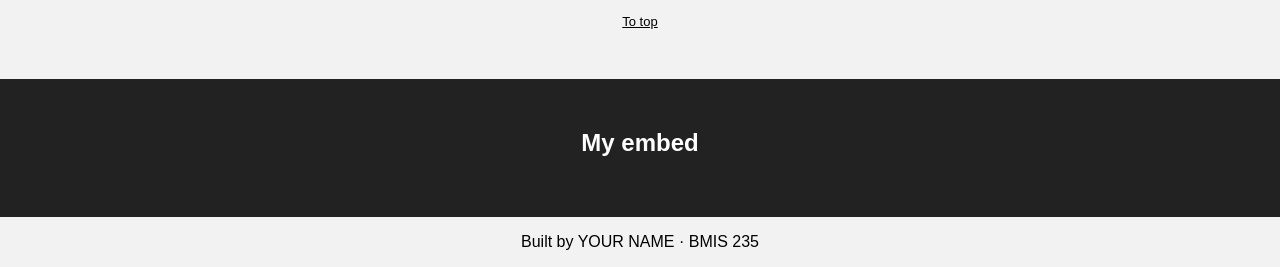
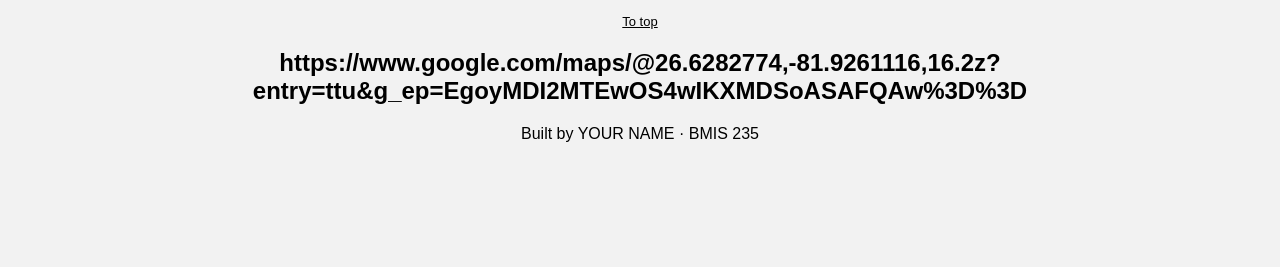
Before and after one commit to kbarrisford/bmis235-html-2, a plain HTML site: page index.html in a window 1280 px wide. Shown: the part 2710-2977 px from the top of the page. After the commit the page ends 2869 px from the top, so only its background shows below. Drawn offline with Linux system fonts and the light colour scheme.

Commit message:
Update embed section with Google Map link

```diff
--- a/index.html
+++ b/index.html
@@ -98,8 +98,8 @@ ul {
 <!-- 2. Copy its embed code (it starts with <iframe).             -->
 <!-- 3. Paste it on the empty line below the heading.             -->
 <!-- 4. Change the heading to say what it is.                     -->
-<section id="embed-block">
-<h2>My embed</h2>
+<section id="Cape Coral">
+<h2>https://www.google.com/maps/@26.6282774,-81.9261116,16.2z?entry=ttu&g_ep=EgoyMDI2MTEwOS4wIKXMDSoASAFQAw%3D%3D</h2>
 
 </section>
 
```
